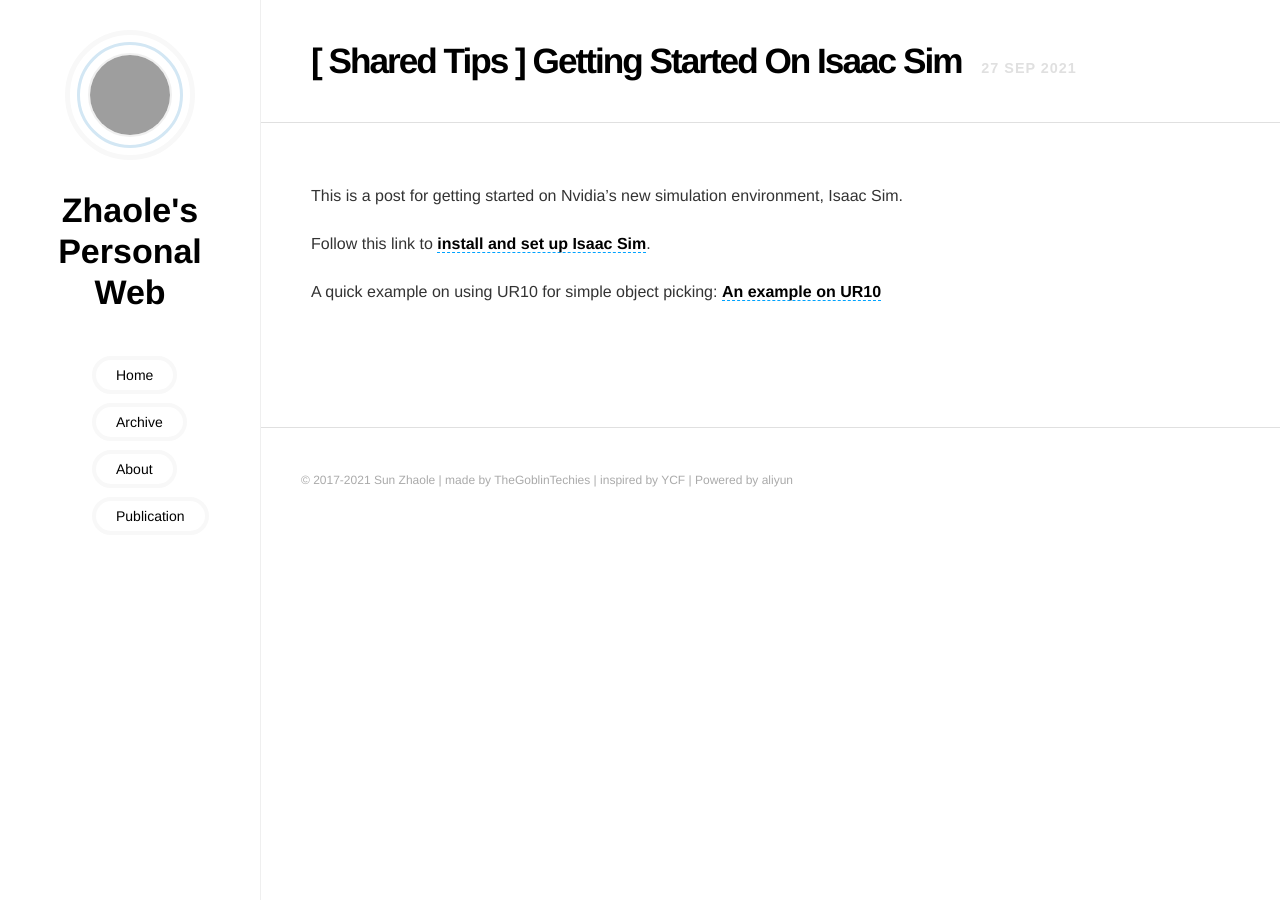
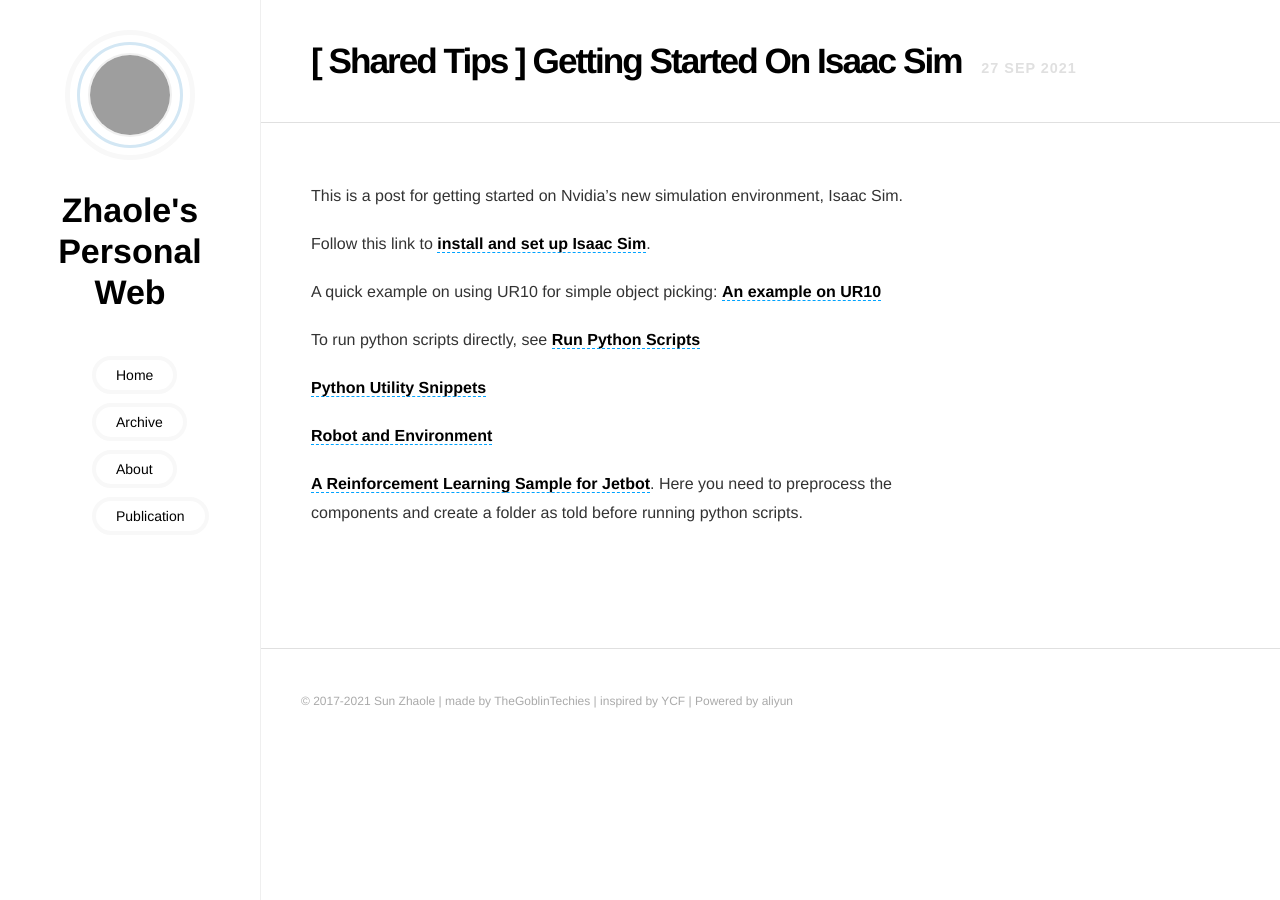
Before and after one commit to TheGoblinTechies/thegoblintechies.github.io, a Jekyll site: the page built from _posts/2021-09-27-[-Shared-Tips-]-Getting-Started-On-Isaac-Sim.md, in a window 1280 px wide. Built offline with Jekyll 4.4.1, drawn with Linux system fonts in a browser that asks for light colours; grey boxes are pictures that could not be loaded.

Commit message:
Add more instructions for Isaac Sim

```diff
--- a/_posts/2021-09-27-[-Shared-Tips-]-Getting-Started-On-Isaac-Sim.md
+++ b/_posts/2021-09-27-[-Shared-Tips-]-Getting-Started-On-Isaac-Sim.md
@@ -7,3 +7,11 @@ This is a post for getting started on Nvidia's new simulation environment, Isaac
 Follow this link to [**install and set up Isaac Sim**](https://docs.omniverse.nvidia.com/app_isaacsim/app_isaacsim/requirements.html).
 
 A quick example on using UR10 for simple object picking: [**An example on UR10**](https://docs.omniverse.nvidia.com/app_isaacsim/app_isaacsim/sample_ur10.html)
+
+To run python scripts directly, see [**Run Python Scripts**](https://docs.omniverse.nvidia.com/app_isaacsim/app_isaacsim/python_environment.html)
+
+[**Python Utility Snippets**](https://docs.omniverse.nvidia.com/app_isaacsim/app_isaacsim/python_snippets.html)
+
+[**Robot and Environment**](https://docs.omniverse.nvidia.com/app_isaacsim/app_isaacsim/assets.html#robots)
+
+[**A Reinforcement Learning Sample for Jetbot**](https://docs.omniverse.nvidia.com/app_isaacsim/app_isaacsim/sample_training_rl.html). Here you need to preprocess the components and create a folder as told before running python scripts.
```
